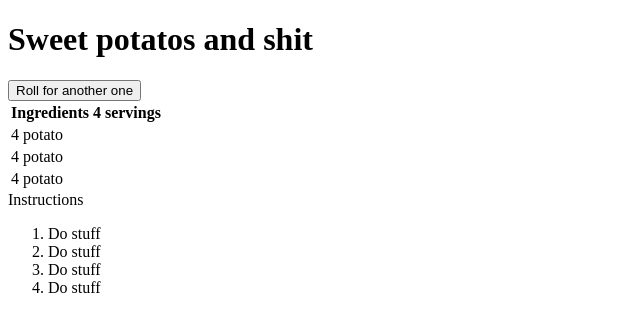
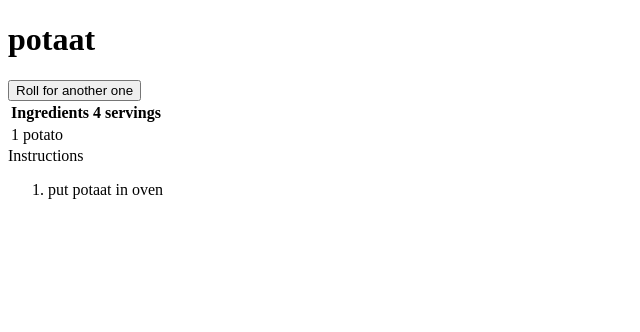
Before and after one commit to JoakimRiikonen/RecipeRoller, a Django app: page /recipe/1/ in a window 1280 px wide. Shown: the top 332 px of the page, without its empty margins (0-640 px from the left). Run offline with Django 3.2, Linux system fonts and the light colour scheme; data comes from the database, SQL or seed files in the repository.

Commit message:
added templates, redirects, impored .gitignore

```diff
--- a/core/templates/core/index.html
+++ b/core/templates/core/index.html
@@ -5,5 +5,8 @@
 <body>
     <h1>Recipe Roller</h1>
     <p>A site for when you can't decide what to eat.</p>
-    <button id="rollbutton">Roll for a recipe!</button>
+    <form action="" method="POST">
+        {% csrf_token %}
+        <button id="rollbutton">Roll for a recipe!</button>
+    </form>
 </body>
--- a/core/templates/core/recipe.html
+++ b/core/templates/core/recipe.html
@@ -3,32 +3,30 @@
 
 </head>
 <body>
-    <h1>Sweet potatos and shit</h1>
-    <button>Roll for another one</button>
+    <h1>{{ name }}</h1>
+    <form action="" method="POST">
+        {% csrf_token %}
+        <button>Roll for another one</button>
+    </form>
     <div id="Ingredients">
         <table id="Ingredients_table">
             <th className="Ingredients_table_heading">
             <span id="title">Ingredients</span>
             <span id="servings">4 servings</span>
             </th>
+            {% for item in ingredients %}
             <tr className="Ingredients_table_row">
-            <td>4 potato</td>
+            <td>{{ item }}</td>
             </tr>
-            <tr className="Ingredients_table_row">
-            <td>4 potato</td>
-            </tr>
-            <tr className="Ingredients_table_row">
-            <td>4 potato</td>
-            </tr>
+            {% endfor %}
         </table>
     </div>
     <div id="Instructions">
         <span id="title">Instructions</span>
         <ol>
-            <li>Do stuff</li>
-            <li>Do stuff</li>
-            <li>Do stuff</li>
-            <li>Do stuff</li>
+            {% for item in steps %}
+            <li>{{ item }}</li>
+            {% endfor %}
         </ol>
     </div>
 </body>
--- a/core/views.py
+++ b/core/views.py
@@ -1,13 +1,33 @@
-from django.shortcuts import render
+from django.shortcuts import render, redirect
 from .models import Recipe, Ingredient, Recipe_Step
+from random import randint
 
 # Create your views here.
 
 def index(request):
+    if request.method == "POST":
+        return redir()
+
     return render(request, 'core/index.html')
 
 def recipe(request, recipe_id):
+    if request.method == "POST":
+        return redir()
+
     print(recipe_id)
-    r = Recipe.objects.get(id=int(recipe_id))
-    print(r)
-    return render(request, 'core/recipe.html')
+    r = Recipe.objects.select_related().get(id=int(recipe_id))
+    ingredients = list(r.ingredients.values_list('name', flat=True))
+    steps = list(r.recipe_step.values_list('description', flat=True))
+    context = {
+        'name': r.name,
+        'ingredients': ingredients,
+        'steps': steps,
+
+    }
+    return render(request, 'core/recipe.html', context=context)
+
+def redir():
+    length = Recipe.objects.all().count()
+    recipe = randint(1,length)
+    path = '/recipe/' + str(recipe) + "/"
+    return redirect(path)
```
